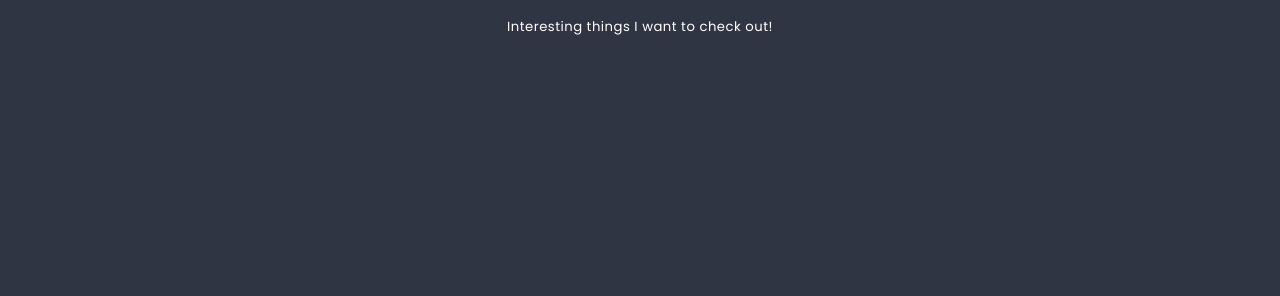
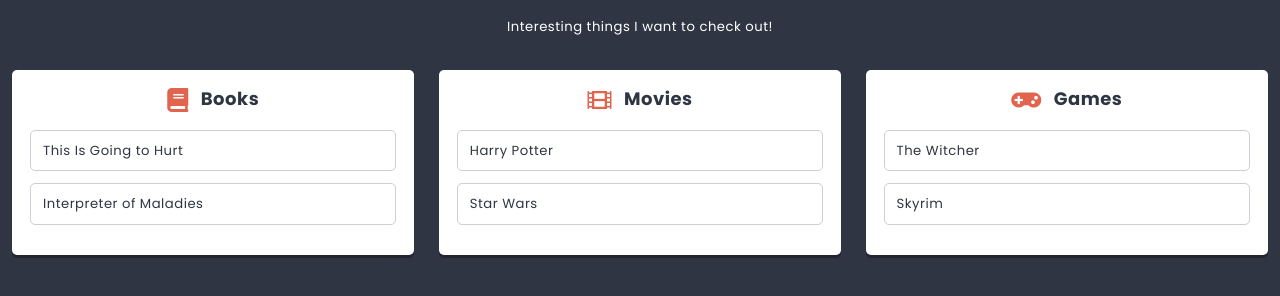
Before and after one commit to Martenia/react-project, a React app: page / in a window 1280 px wide. Shown: the part 362-658 px from the top of the page. Built offline with nearby package versions, Linux system fonts and the light colour scheme.

Commit message:
Refaktoring List i Column

```diff
--- a/src/components/App/App.js
+++ b/src/components/App/App.js
@@ -1,6 +1,6 @@
 import React from 'react';
 import styles from './App.scss';
-import List from '../List/List.js';
+import List from '../List/ListContainer.js';
 import PropTypes from 'prop-types';
 
 class App extends React.Component {
--- a/src/components/Card/Card.js
+++ b/src/components/Card/Card.js
@@ -8,10 +8,10 @@
     }
 
     render() {
+      const {title} = this.props;
+
       return (
-        <section className={styles.component}>
-          {this.props.title}
-        </section>
+        <section className={styles.component}>{title}</section>
       );
     }
 }
--- a/src/components/Column/Column.js
+++ b/src/components/Column/Column.js
@@ -2,21 +2,21 @@
 import styles from './Column.scss';
 import PropTypes from 'prop-types';
 import Card from '../Card/Card.js';
-import Creator from '../Creator/Creator.js';
-import {settings} from '../../data/dataStore.js';
+// import Creator from '../Creator/Creator.js';
+// import {settings} from '../../data/dataStore.js';
 import Icon from '../Icon/Icon.js';
 
 class Column extends React.Component {
-  state = {
+  /*   state = {
     cards: this.props.cards || [],
-  }
+  } */
   static propTypes = {
     title: PropTypes.string,
     icon: PropTypes.node,
     cards: PropTypes.node,
   }
 
-  addCard(title){
+  /*   addCard(title){
     this.setState(state => (
       {
         cards: [
@@ -28,25 +28,28 @@
         ],
       }
     ));
-  }
+  } */
 
   render() {
+    const {title, icon, cards} = this.props;
+
     return (
       <section className={styles.component}>
         <h3 className={styles.title}>
-          <span className={styles.icon}><Icon name={this.props.icon}/></span>
-          {this.props.title}
+          <span className={styles.icon}><Icon name={icon}/></span>
+          {title}
         </h3>
 
         <div>
-          {this.state.cards.map(({key, ...cardProps}) => (
-            <Card key={key} {...cardProps} />
+          {cards.map(cardData => (
+            <Card key={cardData.id} {...cardData} />
           ))}
         </div>
 
+        {/*
         <div>
           <Creator text={settings.cardCreatorText} action={title => this.addCard(title)}/>
-        </div>
+        </div> */}
 
       </section>
     );
--- /dev/null
+++ b/src/components/Column/ColumnContainer.js
@@ -0,0 +1,11 @@
+import {connect} from 'react-redux';
+import Column from './Column';
+
+export const getCardsForColumn = ({cards}, columnId) =>
+  cards.filter(card => card.columnId == columnId);
+
+const mapStateToProps = (state, props) => ({
+  cards: getCardsForColumn(state, props.id),
+});
+
+export default connect(mapStateToProps)(Column);
--- a/src/components/List/List.js
+++ b/src/components/List/List.js
@@ -1,7 +1,7 @@
 import React from 'react';
 import styles from './List.scss';
 import Hero from '../Hero/Hero.js';
-// import Column from '../Column/Column.js';
+import Column from '../Column/ColumnContainer.js';
 import PropTypes from 'prop-types';
 import {settings} from '../../data/dataStore.js';
 import ReactHtmlParser from 'react-html-parser';
@@ -39,7 +39,7 @@
   }  */
 
   render() {
-    const {title, image, description} = this.props;
+    const {title, image, description, columns} = this.props;
 
     return (
       <section className={styles.component}>
@@ -49,15 +49,16 @@
           {ReactHtmlParser(description)}
         </div>
 
-        {/* <div className={styles.columns}>
-          {this.state.columns.map(({key, ...columnProps}) => (
-            <Column key={key} {...columnProps} />
+        <div className={styles.columns}>
+          {columns.map(columnData => (
+            <Column key={columnData.id} {...columnData} />
           ))}
-          </div>
+        </div>
 
+        {/*
         <div className={styles.creator}>
           <Creator text={settings.columnCreatorText} action={title => this.addColumn(title)}/>
-        </div> */}
+        </div>  */}
 
       </section>
     );
--- /dev/null
+++ b/src/components/List/ListContainer.js
@@ -0,0 +1,12 @@
+import {connect} from 'react-redux';
+import List from './List';
+
+export const getColumnsForList = ({columns}, listId) =>
+  columns.filter(column => column.listId == listId);
+
+const mapStateToProps = (state, props) => ({
+  // columns: state.columns,
+  columns: getColumnsForList(state, props.id),
+});
+
+export default connect(mapStateToProps)(List);
```
